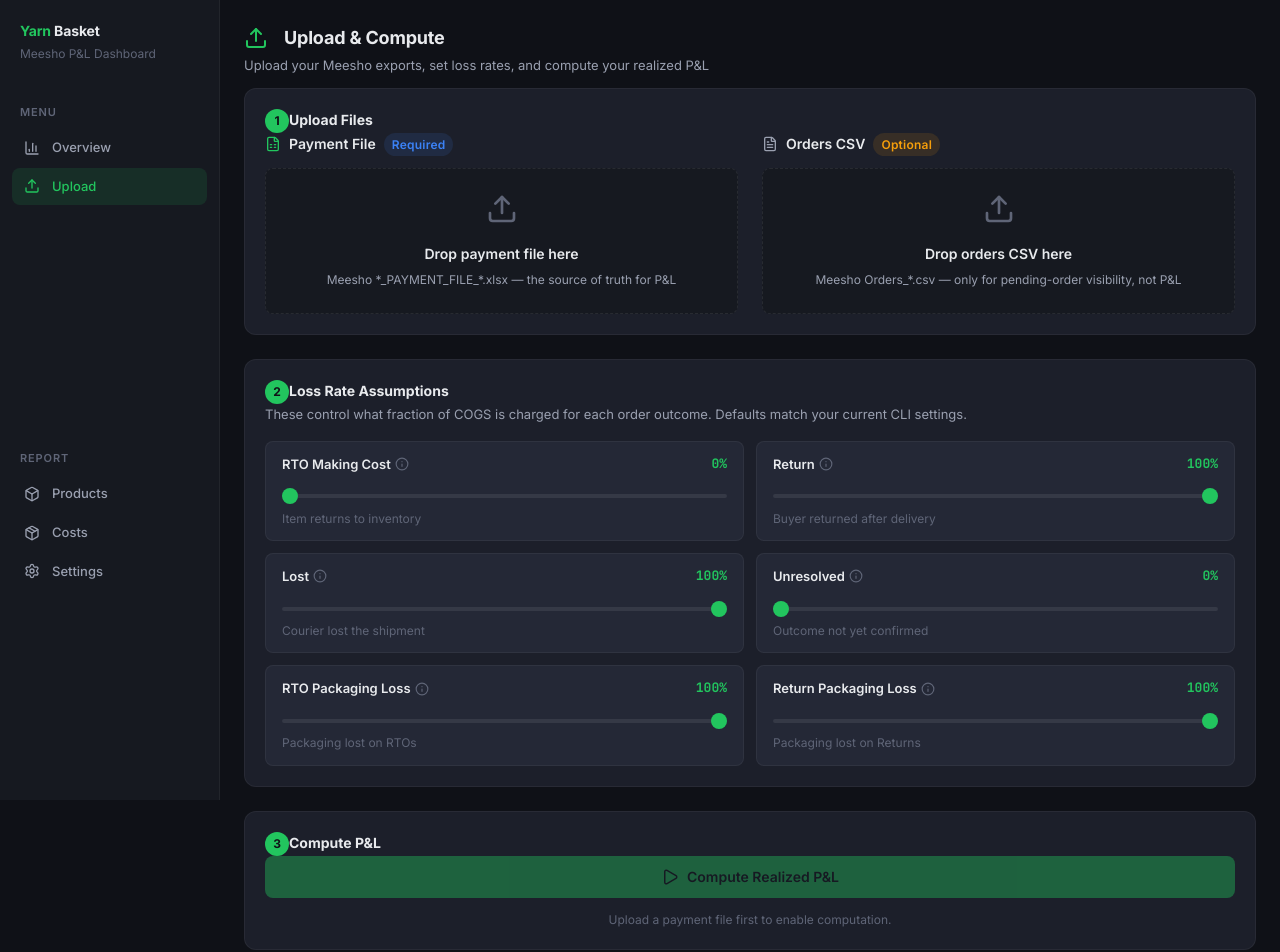
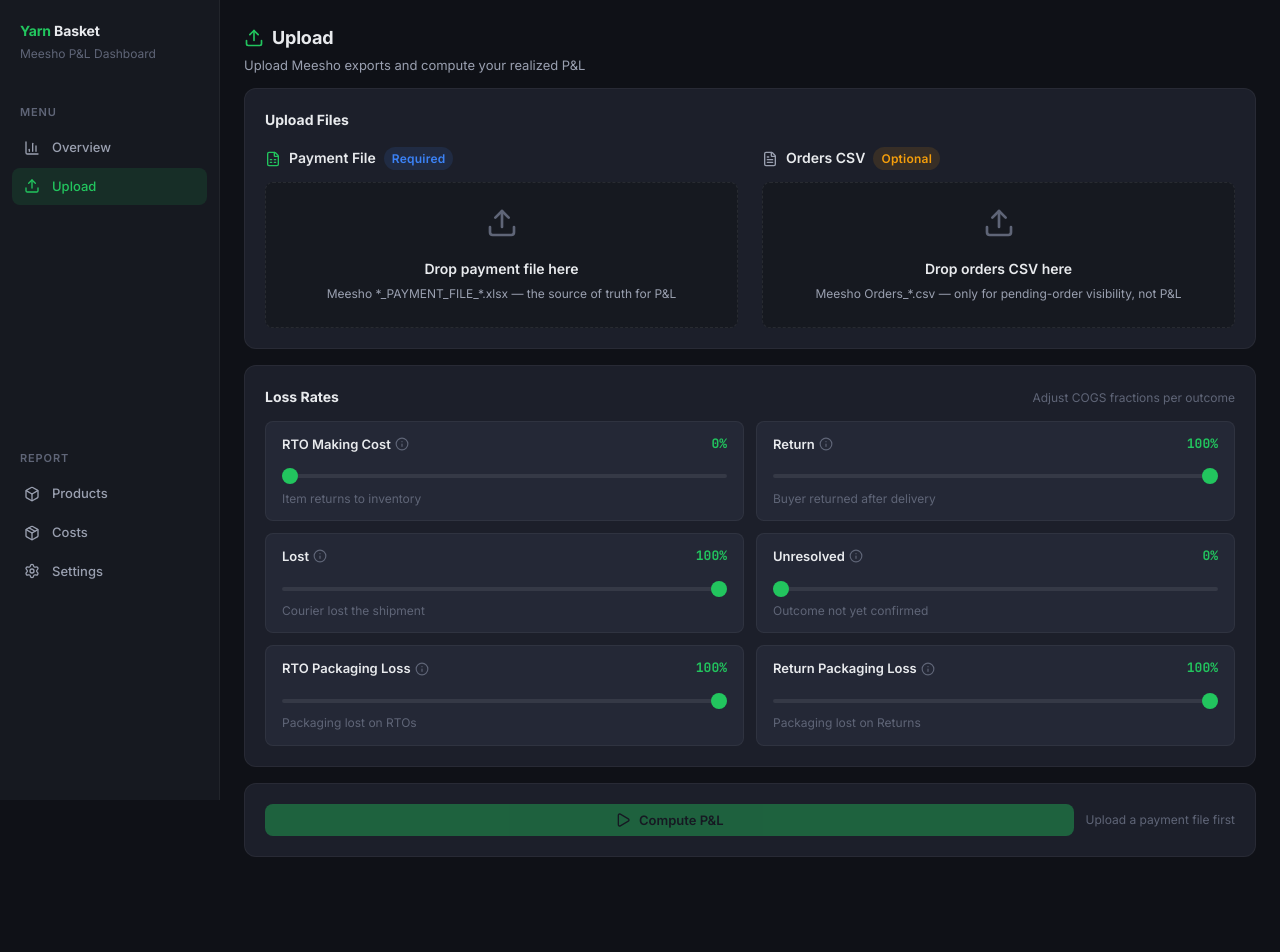
Before and after one commit to raushansinghdev/meesho-pnl-dashboard, a React (Vite) app in the folder frontend/: page /upload in a window 1280 px wide. Shown: the top 952 px of the page. After the commit the page ends 881 px from the top, so only its background shows below. Built offline with nearby package versions, Linux system fonts and the light colour scheme.

Commit message:
feat: auto-redirect to dashboard after successful P&L computation

```diff
--- a/frontend/src/pages/UploadPage.jsx
+++ b/frontend/src/pages/UploadPage.jsx
@@ -1,8 +1,9 @@
 import { useState } from 'react';
-import { Upload, Play, Loader, CheckCircle } from 'lucide-react';
+import { Upload, Play, Loader, CheckCircle, ArrowRight } from 'lucide-react';
 import FileUpload from '../components/Upload/FileUpload';
 import LossRates from '../components/Settings/LossRates';
 import { computePnL } from '../api/client';
+import { useNavigate } from 'react-router-dom';
 
 export default function UploadPage({ lossRates, setLossRates, onPnLComputed }) {
   const [paymentFileId, setPaymentFileId] = useState(null);
@@ -10,6 +11,7 @@ export default function UploadPage({ lossRates, setLossRates, onPnLComputed }) {
   const [computing, setComputing] = useState(false);
   const [error, setError] = useState(null);
   const [computed, setComputed] = useState(false);
+  const navigate = useNavigate();
 
   const handleCompute = async () => {
     if (!paymentFileId) return;
@@ -21,6 +23,7 @@ export default function UploadPage({ lossRates, setLossRates, onPnLComputed }) {
       const result = await computePnL(paymentFileId, ordersFileId, lossRates);
       onPnLComputed(result);
       setComputed(true);
+      navigate('/');
     } catch (err) {
       setError(err.message);
     } finally {
@@ -32,85 +35,42 @@ export default function UploadPage({ lossRates, setLossRates, onPnLComputed }) {
     <>
       <div className="page-header">
         <h1 className="page-header__title">
-          <Upload size={24} style={{ verticalAlign: 'middle', marginRight: 'var(--space-2)', color: 'var(--accent)' }} />
-          Upload & Compute
+          <Upload size={20} style={{ color: 'var(--accent)' }} />
+          Upload
         </h1>
         <p className="page-header__subtitle">
-          Upload your Meesho exports, set loss rates, and compute your realized P&L
+          Upload Meesho exports and compute your realized P&L
         </p>
       </div>
 
       <div className="page-body">
-        {/* Step 1: File Uploads */}
-        <div className="card" style={{ marginBottom: 'var(--space-6)' }}>
-          <div className="section-title">
-            <span style={{
-              display: 'inline-flex',
-              alignItems: 'center',
-              justifyContent: 'center',
-              width: 24,
-              height: 24,
-              borderRadius: '50%',
-              background: 'var(--accent)',
-              color: 'var(--text-inverse)',
-              fontSize: 'var(--text-xs)',
-              fontWeight: 700,
-            }}>1</span>
-            Upload Files
-          </div>
+        {/* File Uploads */}
+        <div className="card" style={{ marginBottom: 'var(--space-4)' }}>
+          <div className="section-title" style={{ marginBottom: 'var(--space-4)' }}>Upload Files</div>
           <FileUpload
             onPaymentUploaded={(meta) => setPaymentFileId(meta.file_id)}
             onOrdersUploaded={(meta) => setOrdersFileId(meta.file_id)}
           />
         </div>
 
-        {/* Step 2: Loss Rate Config */}
-        <div className="card" style={{ marginBottom: 'var(--space-6)' }}>
-          <div className="section-title">
-            <span style={{
-              display: 'inline-flex',
-              alignItems: 'center',
-              justifyContent: 'center',
-              width: 24,
-              height: 24,
-              borderRadius: '50%',
-              background: 'var(--accent)',
-              color: 'var(--text-inverse)',
-              fontSize: 'var(--text-xs)',
-              fontWeight: 700,
-            }}>2</span>
-            Loss Rate Assumptions
+        {/* Loss Rates — Compact */}
+        <div className="card" style={{ marginBottom: 'var(--space-4)' }}>
+          <div style={{ display: 'flex', justifyContent: 'space-between', alignItems: 'center', marginBottom: 'var(--space-3)' }}>
+            <div className="section-title" style={{ marginBottom: 0 }}>Loss Rates</div>
+            <span style={{ fontSize: 'var(--text-xs)', color: 'var(--text-tertiary)' }}>
+              Adjust COGS fractions per outcome
+            </span>
           </div>
-          <p style={{ fontSize: 'var(--text-sm)', color: 'var(--text-secondary)', marginBottom: 'var(--space-4)' }}>
-            These control what fraction of COGS is charged for each order outcome.
-            Defaults match your current CLI settings.
-          </p>
           <LossRates lossRates={lossRates} onChange={setLossRates} />
         </div>
 
-        {/* Step 3: Compute */}
+        {/* Compute */}
         <div className="card">
-          <div className="section-title">
-            <span style={{
-              display: 'inline-flex',
-              alignItems: 'center',
-              justifyContent: 'center',
-              width: 24,
-              height: 24,
-              borderRadius: '50%',
-              background: 'var(--accent)',
-              color: 'var(--text-inverse)',
-              fontSize: 'var(--text-xs)',
-              fontWeight: 700,
-            }}>3</span>
-            Compute P&L
-          </div>
-
           {error && (
             <div style={{
-              padding: 'var(--space-3) var(--space-4)',
+              padding: 'var(--space-2) var(--space-3)',
               borderRadius: 'var(--radius-md)',
-              marginBottom: 'var(--space-4)',
+              marginBottom: 'var(--space-3)',
               background: 'var(--danger-muted)',
               color: 'var(--danger)',
               fontSize: 'var(--text-sm)',
@@ -121,39 +81,45 @@ export default function UploadPage({ lossRates, setLossRates, onPnLComputed }) {
 
           {computed && (
             <div style={{
-              padding: 'var(--space-3) var(--space-4)',
+              padding: 'var(--space-2) var(--space-3)',
               borderRadius: 'var(--radius-md)',
-              marginBottom: 'var(--space-4)',
+              marginBottom: 'var(--space-3)',
               background: 'var(--success-muted)',
               color: 'var(--success)',
               fontSize: 'var(--text-sm)',
               display: 'flex',
               alignItems: 'center',
-              gap: 'var(--space-2)',
+              justifyContent: 'space-between',
             }}>
-              <CheckCircle size={16} />
-              P&L computed successfully! Head to the Dashboard to see your results.
+              <span style={{ display: 'flex', alignItems: 'center', gap: 'var(--space-2)' }}>
+                <CheckCircle size={14} />
+                P&L computed successfully!
+              </span>
+              <button className="btn btn--ghost btn--sm" onClick={() => navigate('/')} style={{ color: 'var(--success)' }}>
+                View Dashboard <ArrowRight size={13} />
+              </button>
             </div>
           )}
 
+          <div style={{ display: 'flex', gap: 'var(--space-3)', alignItems: 'center' }}>
             <button
-            className="btn btn--primary btn--lg"
+              className="btn btn--primary"
               onClick={handleCompute}
               disabled={!paymentFileId || computing}
-            style={{ width: '100%' }}
+              style={{ flex: 1 }}
             >
               {computing ? (
-              <><Loader size={18} style={{ animation: 'spin 1s linear infinite' }} /> Computing P&L...</>
+                <><Loader size={16} style={{ animation: 'spin 1s linear infinite' }} /> Computing...</>
               ) : (
-              <><Play size={18} /> Compute Realized P&L</>
+                <><Play size={16} /> Compute P&L</>
               )}
             </button>
-
             {!paymentFileId && (
-            <p style={{ fontSize: 'var(--text-xs)', color: 'var(--text-tertiary)', marginTop: 'var(--space-3)', textAlign: 'center' }}>
-              Upload a payment file first to enable computation.
-            </p>
+              <span style={{ fontSize: 'var(--text-xs)', color: 'var(--text-tertiary)' }}>
+                Upload a payment file first
+              </span>
             )}
+          </div>
         </div>
       </div>
     </>
```
Lines whose indentation alone changed are shown as unchanged.
